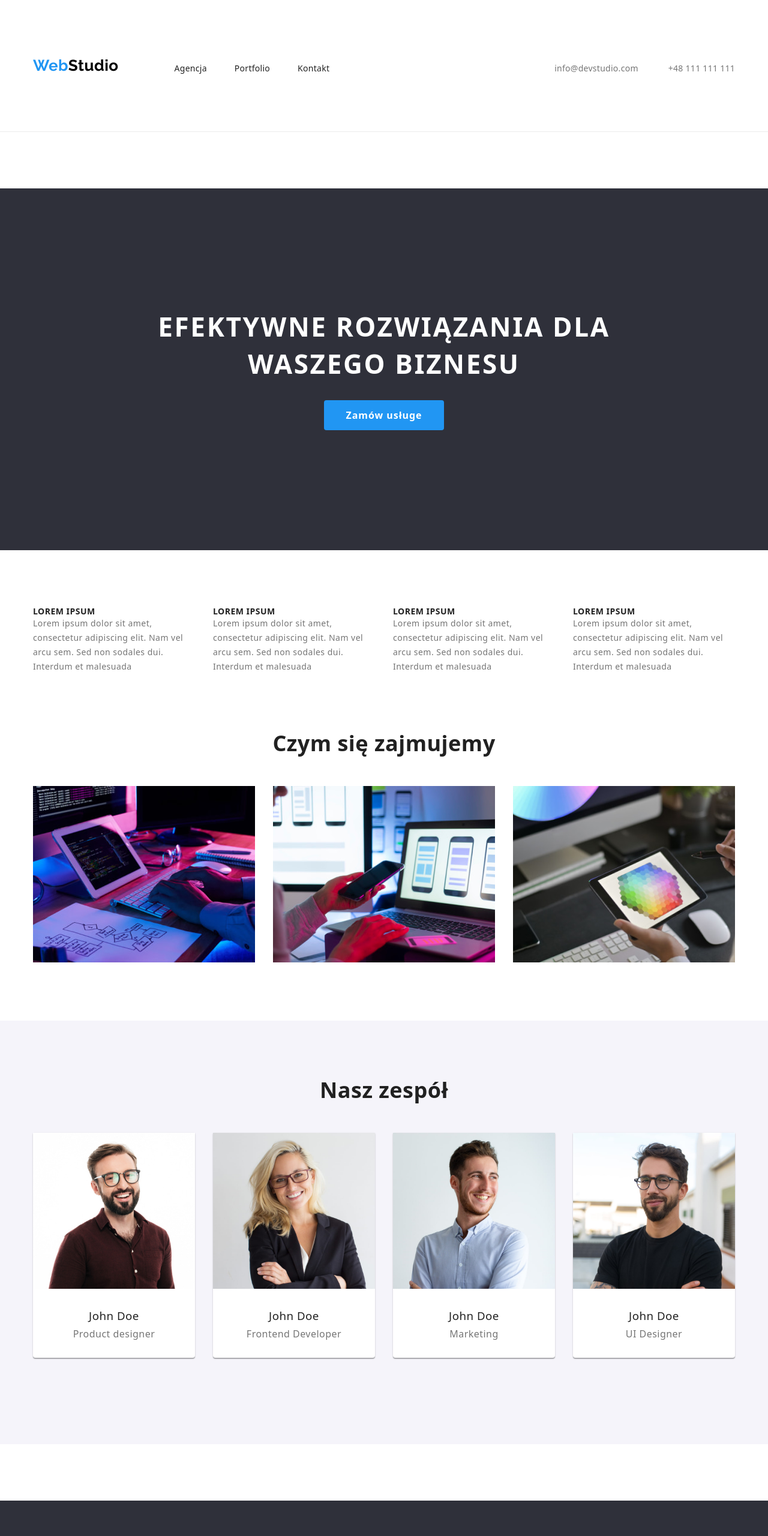
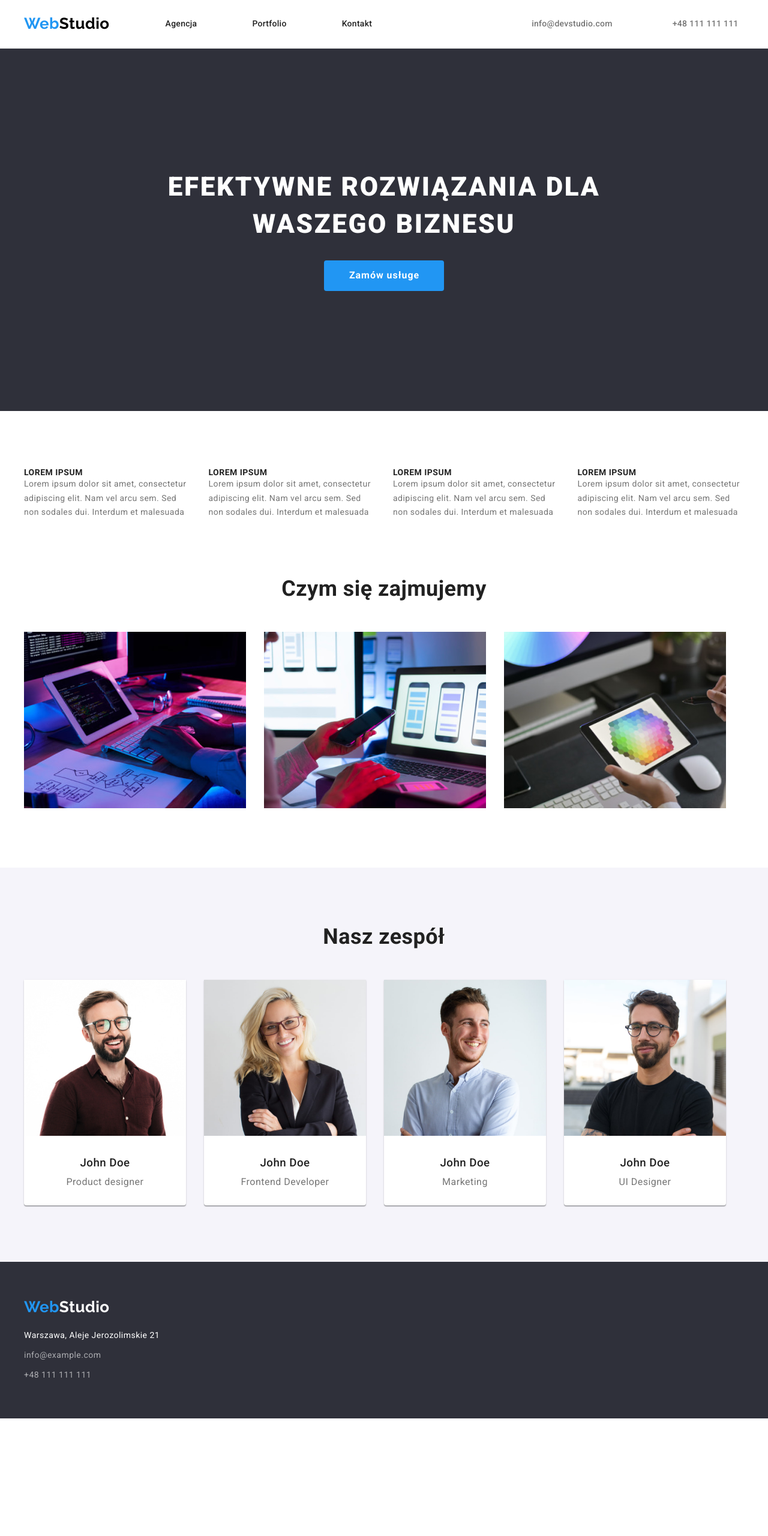
Before and after one commit to mlynarska-paulina/goit-markup-hw-03, a plain HTML site: page index.html in a window 1280 px wide. Shown: the top 2560 px of the page at 60% size. After the commit the page ends 2364 px from the top, so only its background shows below. Drawn offline with nearby package versions, Linux system fonts and the light colour scheme.

Commit message:
Zmiany nr 1

```diff
--- a/css/styles.css
+++ b/css/styles.css
@@ -40,23 +40,14 @@ body {
   max-width: 1200px;
   width: 100%;
   margin: 0 auto;
-  padding: 0 15px;
 }
 
 .header-border {
   border-bottom: 1px solid #ececec;
 }
-.box-header {
-  display: flex;
-  align-items: center;
-  flex-wrap: wrap;
-  justify-content: space-between;
-  list-style: none;
-  flex-direction: row;
-}
 .box-navigation {
   display: flex;
-  justify-content: space-between;
+  padding: 24px 0 25px 0;
 }
 .logo {
   font-family: var(--font-secondary);
@@ -64,6 +55,7 @@ body {
   font-size: 26px;
   line-height: 1.2;
   color: var(--logo-color);
+  padding-right: 93px;
 }
 .logo-word-primary {
   color: var(--logo-color-dark);
@@ -73,15 +65,16 @@ body {
 }
 .box-menu {
   display: flex;
-  justify-content: space-between;
+  column-gap: row-gap;
+  gap: 46px;
   align-items: center;
-  padding: 7px 0px 0px 93px;
+  padding-right: 170px;
 }
 .box-contact {
   display: flex;
-  justify-content: space-between;
+  column-gap: row-gap;
+  gap: 50px;
   align-items: center;
-  padding: 8px 0px 0px 0px;
 }
 .page:hover,
 .page:focus,
@@ -100,14 +93,15 @@ body {
 }
 .page {
   color: var(--color-dark);
-  padding: 0 46px 0 0;
+  padding-right: 46px;
 }
 .contact-primary {
   color: var(--color-light-secondary);
-  padding: 0 0 0 50px;
+  padding-left: 50px;
 }
 .offer-background {
   background-color: var(--background-color-dark);
+  padding: 94px 0;
 }
 .offer {
   font-weight: 900;
@@ -117,23 +111,22 @@ body {
   letter-spacing: 0.06em;
   text-transform: uppercase;
   color: var(--color-light);
-  padding: 200px 200px 30px 200px;
+  padding: 106px 200px 30px 200px;
 }
 .box-button {
-  padding: 0 200px 200px 200px;
+  padding-bottom: 106px;
   display: flex;
   justify-content: center;
 }
 .offer-button {
   background-color: var(--color-active);
   color: var(--color-light);
-  width: 200px;
-  height: 50px;
   border: none;
   border-radius: 4px;
   font-weight: 700;
   line-height: 1.9;
   letter-spacing: 0.06em;
+  padding: 10px 41px 10px 42px;
 }
 .button-active {
   font-family: var(--font-primary);
@@ -150,8 +143,6 @@ body {
   display: flex;
   flex-wrap: wrap;
   gap: 30px;
-  list-style: none;
-  padding: 94px 0 94px 0;
 }
 .item {
   flex-basis: calc((100% - 90px) / 4);
@@ -169,40 +160,39 @@ p {
   font-size: 14px;
   line-height: 1.7;
 }
+.section-secondary {
+  padding-bottom: 94px;
+}
 .card-set-tasks {
   display: flex;
   flex-wrap: wrap;
   gap: 30px;
-  list-style: none;
-  padding: 0 0 94px 0;
 }
 .item-tasks {
-  flex-basis: calc((100% - 60px) / 3);
+  flex-basis: calc((100% - 90px) / 3);
 }
 .people {
   background: var(--background-color-light);
-  padding: 94px 0 50px 0;
+  padding: 94px 0;
 }
 .topic {
   font-weight: 700;
   font-size: 36px;
   line-height: 1.2;
   text-align: center;
-  padding: 0 0 50px 0;
+  padding-bottom: 50px;
 }
 .card-set-people {
   display: flex;
   flex-wrap: wrap;
   gap: 30px;
-  list-style: none;
-  padding: 0 0 94px 0;
 }
 .card {
   background: var(--color-light);
   box-shadow: 0px 1px 3px rgba(0, 0, 0, 0.12), 0px 1px 1px rgba(0, 0, 0, 0.14),
     0px 2px 1px rgba(0, 0, 0, 0.2);
   border-radius: 0px 0px 4px 4px;
-  flex-basis: calc((100% - 90px) / 4);
+  flex-basis: calc((100% - 120px) / 4);
 }
 .name,
 .function {
@@ -214,15 +204,14 @@ p {
   padding: 30px 0 10px 0;
 }
 .function {
-  padding: 0 0 30px 0;
+  padding-bottom: 30px;
 }
 .card-set-types {
   display: flex;
   flex-wrap: wrap;
   gap: 8px;
-  list-style: none;
   justify-content: center;
-  padding: 0px 0 34px 0;
+  padding-bottom: 34px;
 }
 .button-active {
   padding: 6px 22px 6px 22px;
@@ -232,11 +221,10 @@ p {
 .card-set-projects {
   display: flex;
   flex-wrap: wrap;
-  gap: 24px;
-  list-style: none;
+  gap: 30px;
 }
 .item-projects {
-  flex-basis: calc((100% - 60px) / 3);
+  flex-basis: calc((100% - 90px) / 3);
   border: 1px solid #eeeeee;
 }
 .name-of-the-project {
@@ -249,19 +237,24 @@ p {
 .type-of-the-project {
   font-size: 16px;
   line-height: 30px;
-  padding: 0 20px 20px 20px;
+  padding: 0 2px 20px 20px;
 }
 .bottom {
+  padding: 60px 0;
   background: var(--background-color-dark);
 }
 .logo-bottom {
-  padding: 0px 0 20px 0;
+  font-family: var(--font-secondary);
+  font-weight: 700;
+  font-size: 26px;
+  line-height: 1.2;
+  color: var(--logo-color);
 }
 .place {
   font-size: 14px;
   line-height: 1.7;
   color: var(--color-light);
-  padding: 0 0 9px 0;
+  padding: 20px 0 9px 0;
 }
 .contact-secondary {
   font-size: 14px;
@@ -269,5 +262,5 @@ p {
   color: rgba(255, 255, 255, 0.6);
 }
 .contact-bottom {
-  padding: 0 0 9px 0;
+  padding-bottom: 9px;
 }
--- a/index.html
+++ b/index.html
@@ -11,7 +11,6 @@
       href="https://fonts.googleapis.com/css2?family=Raleway:wght@700&family=Roboto:wght@400;500;700;900&display=swap"
       rel="stylesheet"
     />
-    <link rel="stylesheet" href="css/styles.css" />
     <link
       rel="stylesheet"
       href="https://cdnjs.cloudflare.com/ajax/libs/modern-normalize/1.1.0/modern-normalize.min.css"
@@ -19,18 +18,15 @@
       crossorigin="anonymous"
       referrerpolicy="no-referrer"
     />
+    <link rel="stylesheet" href="css/styles.css" />
   </head>
   <body>
     <header class="header-border">
-      <section class="section">
       <div class="container">
-          <div class="box-header">
         <nav class="box-navigation">
-            <div>
           <a href="index.html" class="logo"
-                >Web<span class="logo-word-primary">Studio</span></a
-              >
-            </div>
+            >Web<span class="logo-word-primary">Studio</span>
+          </a>
           <ul class="box-menu">
             <li>
               <a href="index.html" class="page">Agencja</a>
@@ -40,9 +36,6 @@
             </li>
             <li><a href="#" class="page">Kontakt</a></li>
           </ul>
-          </nav>
-
-
           <ul class="box-contact">
             <li>
               <a href="mailto:info@devstudio.com" class="contact-primary"
@@ -55,22 +48,20 @@
               >
             </li>
           </ul>
+        </nav>
       </div>
-        </div>
-      </section>
     </header>
 
     <main>
-      <section class="section">
       <section class="offer-background">
         <div class="container">
           <h1 class="offer">Efektywne rozwiązania dla waszego biznesu</h1>
           <div class="box-button">
             <button type="button" class="offer-button">Zamów usługe</button>
           </div>
-
+        </div>
       </section>
-
+      <section class="section">
         <div class="container">
           <ul class="card-set-description">
             <li class="item">
@@ -103,13 +94,12 @@
             </li>
           </ul>
         </div>
-
-
-
+      </section>
+      <section class="section-secondary">
         <div class="container">
           <h2 class="topic">Czym się zajmujemy</h2>
           <ul class="card-set-tasks">
-            <li clas="item-tasks">
+            <li class="item-tasks">
               <img
                 src="images/items1.jpg"
                 alt="komputer"
@@ -135,7 +125,7 @@
             </li>
           </ul>
         </div>
-
+      </section>
       <section class="people">
         <div class="container">
           <h2 class="topic">Nasz zespół</h2>
@@ -183,15 +173,13 @@
           </ul>
         </div>
       </section>
-        </div>
-      </section>
     </main>
 
     <footer class="bottom">
-      <section class="section">
       <div class="container">
-          <div class="logo-bottom">
-          <a class="logo">Web<span class="logo-word-secondary">Studio</span></a></div>
+        <a class="logo-bottom"
+          >Web<span class="logo-word-secondary">Studio</span></a
+        >
         <ul>
           <li class="place">Warszawa, Aleje Jerozolimskie 21</li>
           <li class="contact-bottom">
@@ -206,7 +194,6 @@
           </li>
         </ul>
       </div>
-      </section>
     </footer>
   </body>
 </html>
```
Also changed, not shown: portfolio.html (+6 -18 lines). Lines whose indentation alone changed are shown as unchanged.
